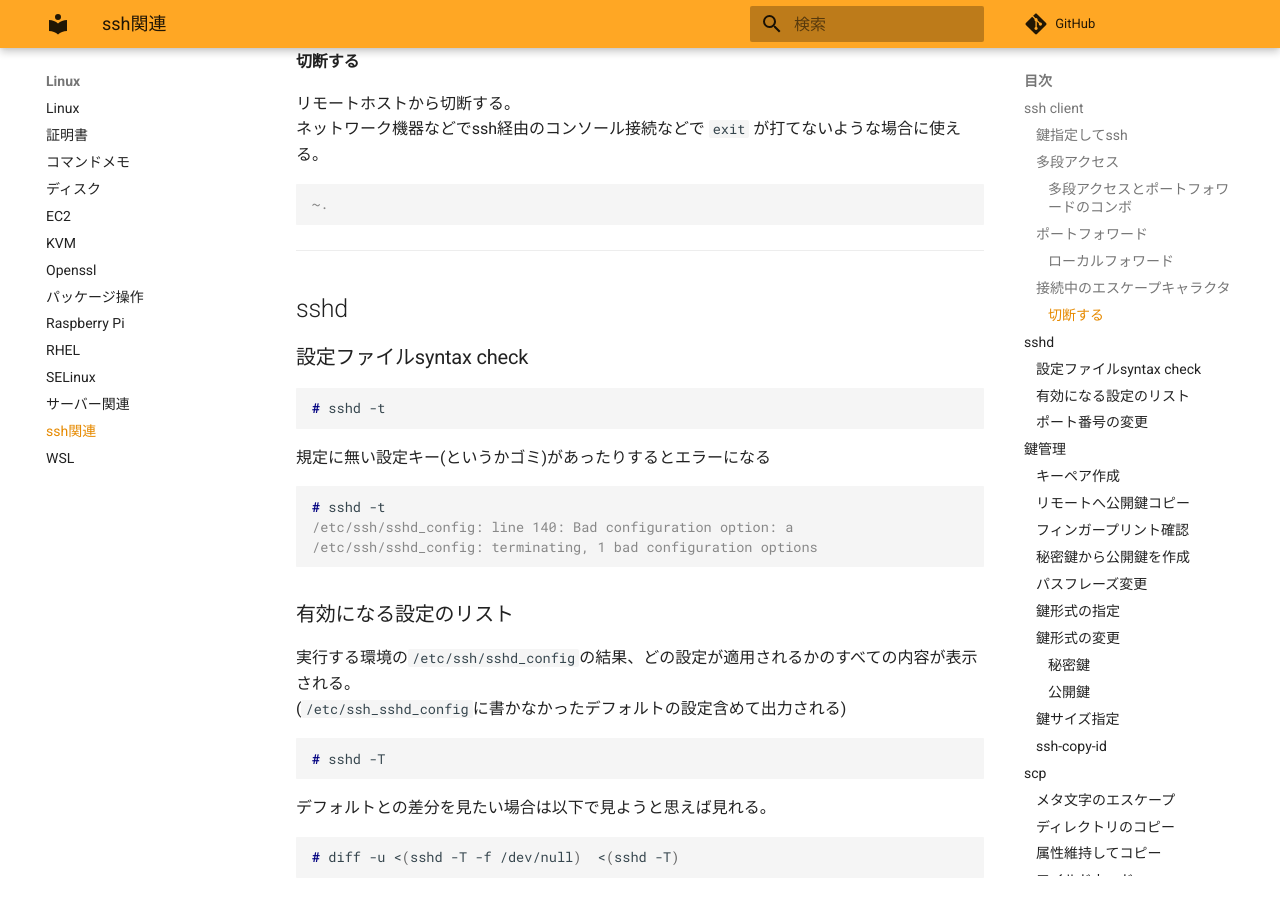
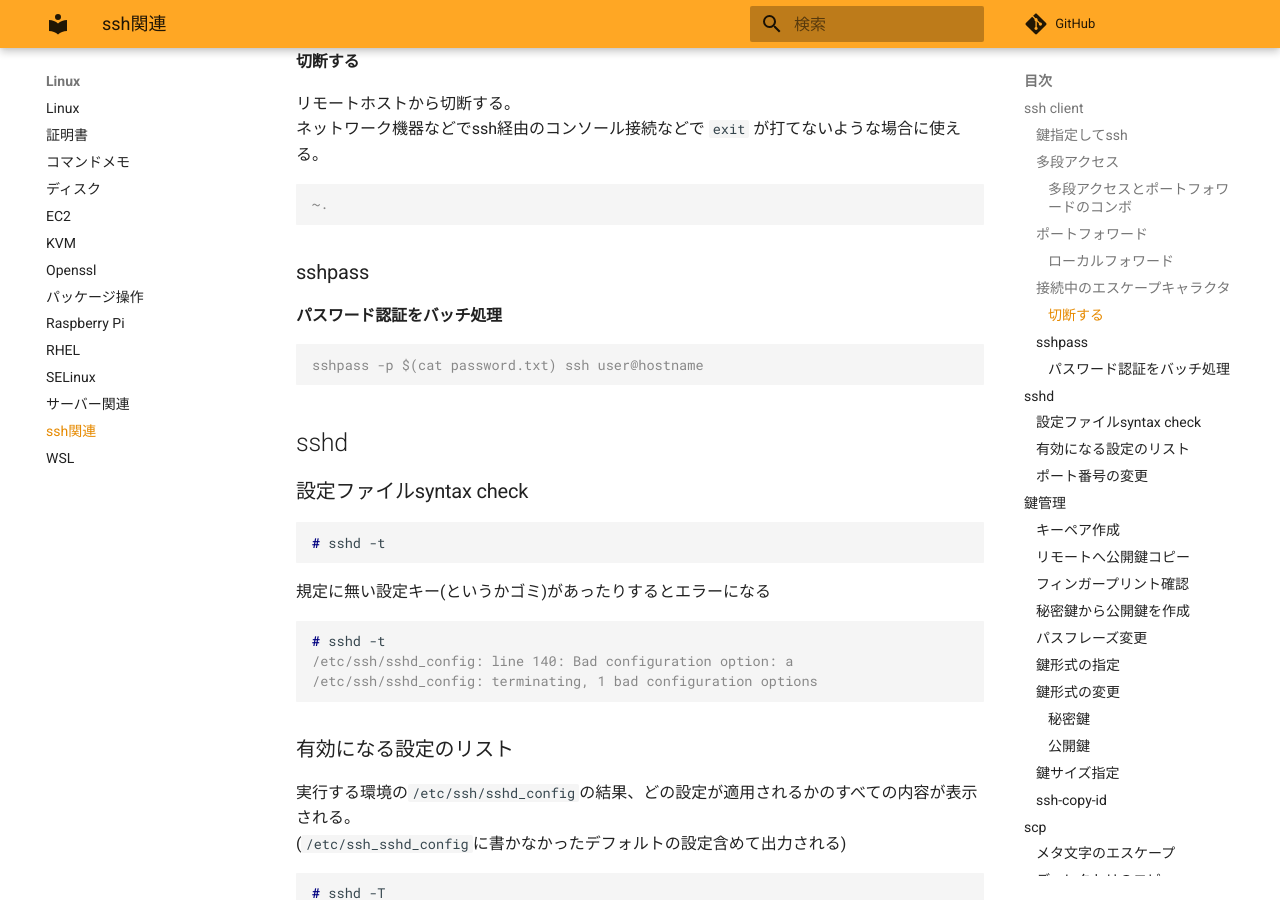
Before and after one commit to zaki-lknr/docs, an MkDocs documentation site: the page built from docs/Linux/ssh.md, in a window 1280 px wide and 900 px high, scrolled down 1567 px. Built offline with MkDocs 1.6.1 and Material for MkDocs 9.7.7, drawn with Linux system fonts in a browser that asks for light colours; comment, search, counter and statistics services are not loaded.

Commit message:
add: linux/ssh: sshpassで認証

````diff
--- a/docs/Linux/ssh.md
+++ b/docs/Linux/ssh.md
@@ -66,7 +66,13 @@ $ ssh rhel8 -L 25080:10.88.250.10:80
 ~.
 ```
 
----
+### sshpass
+
+#### パスワード認証をバッチ処理
+
+```console
+sshpass -p $(cat password.txt) ssh user@hostname
+```
 
 ## sshd
 
````
